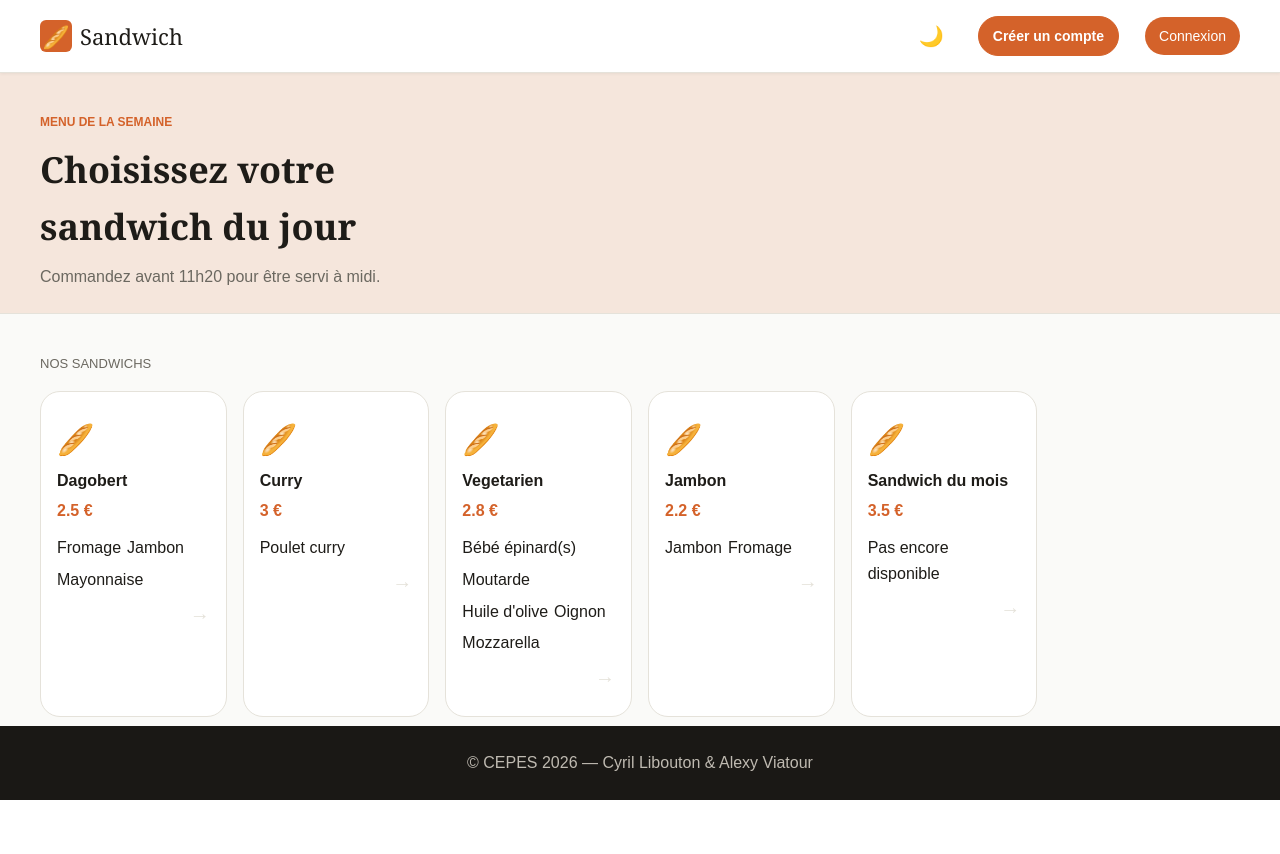
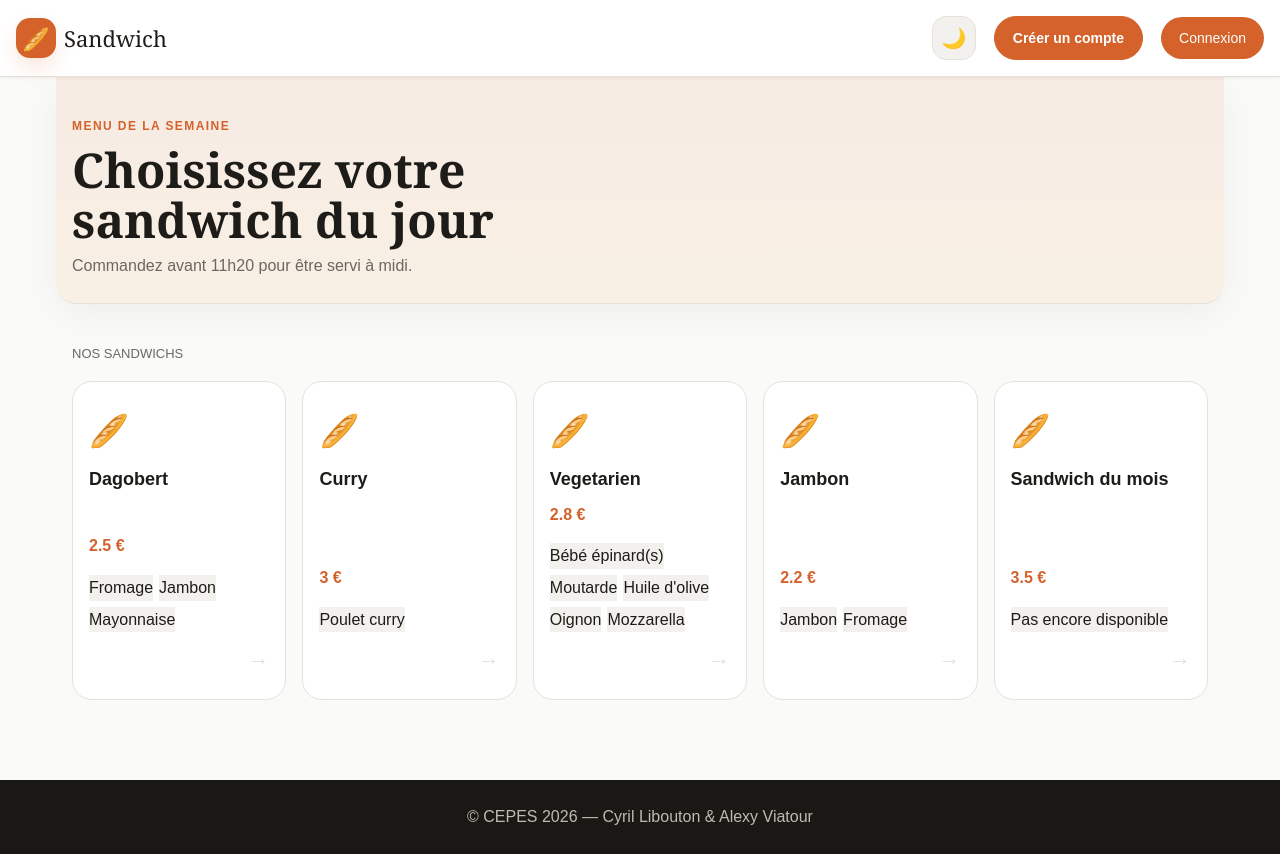
Before and after one commit to akexy1511/sandwich-app-2, a PHP site: page / in a window 1280 px wide. Before the commit the page ends 800 px from the top, so only its background shows below. Run offline with PHP 8.4, Linux system fonts and the light colour scheme.

Commit message:
modification header

```diff
--- a/assets/css/style.css
+++ b/assets/css/style.css
@@ -84,6 +84,13 @@ body {
     font-family: var(--font-body);
     color: var(--c-text);
     line-height: 1.6;
+    min-height: 100vh;
+}
+
+.content {
+    width: min(1200px, 100%);
+    margin: 0 auto;
+    padding: 0 var(--sp-md);
 }
 
 a {
@@ -118,52 +125,60 @@ a {
 
 .app-logo-icon {
     background: var(--c-brand);
-    width: 32px;
-    height: 32px;
-    border-radius: var(--r-sm);
+    width: 40px;
+    height: 40px;
+    border-radius: 14px;
     display: flex;
     align-items: center;
     justify-content: center;
     color: white;
+    box-shadow: 0 10px 20px rgba(212, 98, 42, 0.15);
 }
 
 .header-actions a {
     margin-left: 10px;
     color: white !important;
     background: var(--c-brand);
-    padding: 8px 14px;
+    padding: 10px 18px;
     border-radius: var(--r-full);
     font-size: 14px;
-    transition: 0.2s;
+    transition: transform 0.2s ease, background 0.2s ease;
+    display: inline-flex;
+    align-items: center;
+    justify-content: center;
 }
 
 .header-actions a:hover {
     background: var(--c-brand-dark);
+    transform: translateY(-1px);
 }
 
 .header-actions {
     display: flex;
     align-items: center;
-    gap: var(--sp-md);
+    gap: var(--sp-sm);
+    flex-wrap: wrap;
 }
 
 .theme-toggle {
-    background: none;
-    border: none;
+    background: var(--c-bg-subtle);
+    border: 1px solid var(--c-border);
     cursor: pointer;
     font-size: 20px;
-    padding: 8px;
-    border-radius: var(--r-sm);
-    transition: all 0.3s ease;
+    width: 44px;
+    height: 44px;
+    border-radius: 14px;
+    transition: all 0.25s ease;
     color: var(--c-text);
-    display: flex;
+    display: inline-flex;
     align-items: center;
     justify-content: center;
 }
 
 .theme-toggle:hover {
-    background: var(--c-bg-subtle);
-    transform: rotate(20deg);
+    background: var(--c-brand-light);
+    border-color: var(--c-brand);
+    transform: translateY(-1px);
 }
 
 .theme-toggle-icon {
@@ -175,10 +190,17 @@ a {
    HERO
 ================================================ */
 .hero {
-    background: var(--c-brand-light);
+    background: linear-gradient(180deg, rgba(212,98,42,0.1) 0%, rgba(249,240,228,0.95) 100%);
     padding: var(--sp-xl);
     padding-bottom: var(--sp-lg);
     border-bottom: 1px solid var(--c-border);
+    border-radius: 0 0 var(--r-lg) var(--r-lg);
+    box-shadow: 0 10px 40px rgba(0,0,0,.05);
+}
+
+[data-theme="dark"] .hero {
+    background: linear-gradient(180deg, rgba(212,98,42,0.15) 0%, rgba(26,24,21,0.95) 100%);
+    border-bottom-color: rgba(255,255,255,0.08);
 }
 
 .hero-tag {
@@ -186,17 +208,21 @@ a {
     color: var(--c-brand);
     font-weight: bold;
     text-transform: uppercase;
+    letter-spacing: 0.12em;
 }
 
 .hero-title {
     margin-top: var(--sp-sm);
-    font-size: 36px;
+    font-size: clamp(2.2rem, 6vw, 3.6rem);
     font-family: var(--font-display);
+    line-height: 1.05;
 }
 
 .hero-sub {
     color: var(--c-text-muted);
     margin-top: var(--sp-sm);
+    max-width: 680px;
+    font-size: 1rem;
 }
 
 /* ================================================
@@ -227,37 +253,43 @@ a {
     border: 1.5px solid var(--c-border);
     border-radius: var(--r-lg);
     padding: var(--sp-lg) var(--sp-md);
-    transition: 0.2s;
+    transition: transform 0.25s ease, border-color 0.25s ease, box-shadow 0.25s ease;
     color: var(--c-text);
-    display: flex;
-    flex-direction: column;
-    gap: var(--sp-xs);
+    display: grid;
+    grid-template-rows: auto 1fr auto;
+    gap: var(--sp-sm);
+    min-height: 220px;
 }
 
 .sandwich-card:hover {
     border-color: var(--c-brand);
     box-shadow: var(--shadow-md);
-    transform: translateY(-4px);
+    transform: translateY(-6px);
 }
 
 .sandwich-card-emoji {
-    font-size: 30px;
+    font-size: 32px;
+    width: fit-content;
 }
 
 .sandwich-card-name {
-    font-size: 16px;
-    font-weight: bold;
+    font-size: 18px;
+    font-weight: 700;
 }
 
 .sandwich-card-price {
     color: var(--c-brand);
-    font-weight: bold;
+    font-weight: 700;
 }
 
 .sandwich-card-arrow {
-    margin-left: auto;
-    font-size: 20px;
+    justify-self: end;
+    font-size: 22px;
     color: var(--c-border);
+}
+
+.sandwich-card .badge {
+    background: var(--c-bg-subtle);
 }
 
 /* ================================================
@@ -592,4 +624,118 @@ a {
     text-align: center;
     padding: var(--sp-lg);
     margin-top: var(--sp-xl);
+    position: relative;
 }
+
+/* Responsive layout */
+.app-header {
+    flex-wrap: wrap;
+    gap: var(--sp-md);
+    padding: var(--sp-md);
+}
+
+.header-actions {
+    flex-wrap: wrap;
+    justify-content: flex-end;
+}
+
+.hero {
+    padding: var(--sp-xl) var(--sp-md) var(--sp-lg);
+}
+
+.hero-title {
+    font-size: clamp(28px, 5vw, 48px);
+}
+
+.section,
+.detail-wrap,
+.auth-wrap {
+    padding: var(--sp-xl) var(--sp-md);
+}
+
+.detail-wrap {
+    flex-direction: column;
+    gap: var(--sp-lg);
+}
+
+.days-grid {
+    grid-template-columns: repeat(auto-fit, minmax(140px, 1fr));
+}
+
+.orders-table {
+    display: block;
+    width: 100%;
+    overflow-x: auto;
+}
+
+.orders-table th,
+.orders-table td {
+    white-space: nowrap;
+}
+
+@media (max-width: 900px) {
+    .app-header {
+        justify-content: center;
+        text-align: center;
+    }
+
+    .header-actions {
+        justify-content: center;
+    }
+
+    .hero {
+        padding: var(--sp-lg) var(--sp-md);
+    }
+
+    .hero-sub {
+        font-size: 0.95rem;
+    }
+
+    .detail-wrap {
+        padding: var(--sp-lg) var(--sp-md);
+    }
+}
+
+@media (max-width: 640px) {
+    .app-header {
+        padding: var(--sp-sm);
+        align-items: flex-start;
+        position: relative;
+    }
+
+    .app-logo {
+        font-size: 20px;
+    }
+
+    .header-actions {
+        width: 100%;
+        flex-direction: column;
+        align-items: stretch;
+        margin-top: calc(var(--sp-lg) + 10px);
+    }
+
+    .header-actions a {
+        width: 100%;
+    }
+
+    .theme-toggle {
+        position: absolute;
+        top: var(--sp-sm);
+        right: var(--sp-sm);
+        width: 48px;
+        height: 48px;
+        margin: 0;
+    }
+
+    .sandwich-grid {
+        grid-template-columns: 1fr;
+    }
+
+    .detail-wrap {
+        padding: var(--sp-md);
+    }
+
+    .auth-wrap {
+        padding: var(--sp-lg) var(--sp-sm);
+    }
+}
--- a/includes/footer.php
+++ b/includes/footer.php
@@ -1,5 +1,5 @@
 </div>
-<footer class="app-footer" style="position: fixed; bottom: 0; left: 0; width: 100%;">
+<footer class="app-footer">
     © CEPES 2026 — Cyril Libouton & Alexy Viatour
 </footer>
 
--- a/includes/header.php
+++ b/includes/header.php
@@ -7,6 +7,7 @@ if (session_status() === PHP_SESSION_NONE) {
 <html lang="fr">
 <head>
     <meta charset="UTF-8">
+    <meta name="viewport" content="width=device-width, initial-scale=1.0">
     <title>Sandwich</title>
     <link rel="stylesheet" href="assets/css/style.css">
     <script>
```
